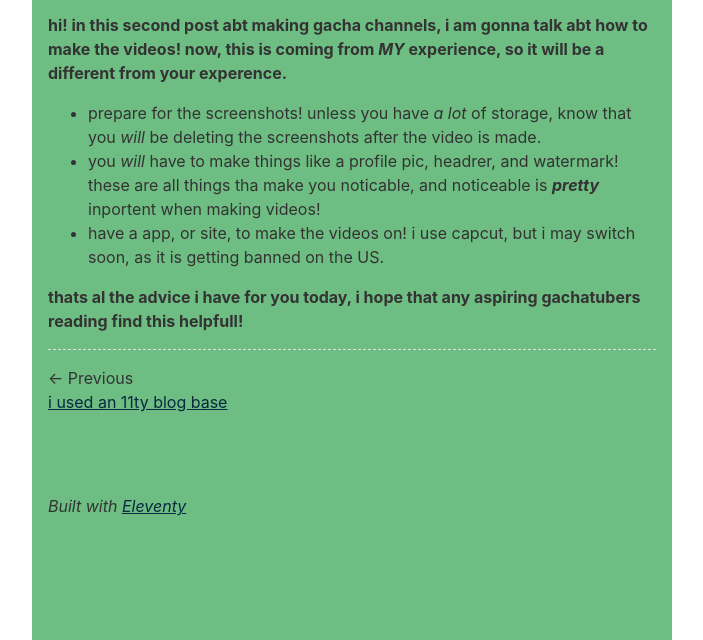
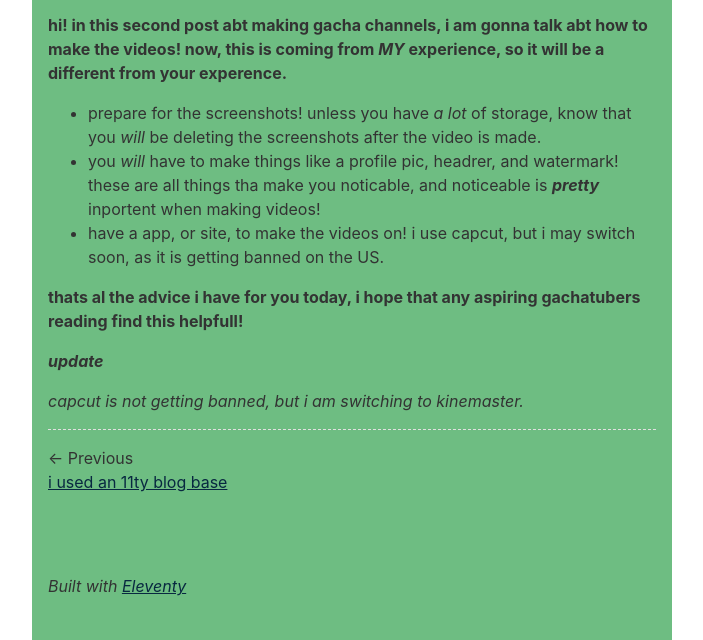
Before and after one commit to leonoratrius/golden_songbird.blog, an Eleventy site: page content/blog/moregachavidtips.md in a window 1280 px wide. Shown: the part 160-800 px from the top of the page, without its empty margins (288-991 px from the left). Built offline with nearby package versions, Linux system fonts and the light colour scheme; Eleventy itself is replaced by a stand-in of ours; files that its build step writes are made by us from their sources; what @zachleat/heading-anchors, zod-validation-error would draw is missing.

Commit message:
updating blog

```diff
--- a/content/blog/moregachavidtips.md
+++ b/content/blog/moregachavidtips.md
@@ -16,3 +16,8 @@ tags: ["gacha", "gacha channel", "how-to make a gacha channel"]
 
 
 **thats al the advice i have for you today, i hope that any aspiring gachatubers reading find this helpfull!**
+
+
+**_update_**
+
+_capcut is not getting banned, but i am switching to kinemaster._
```
